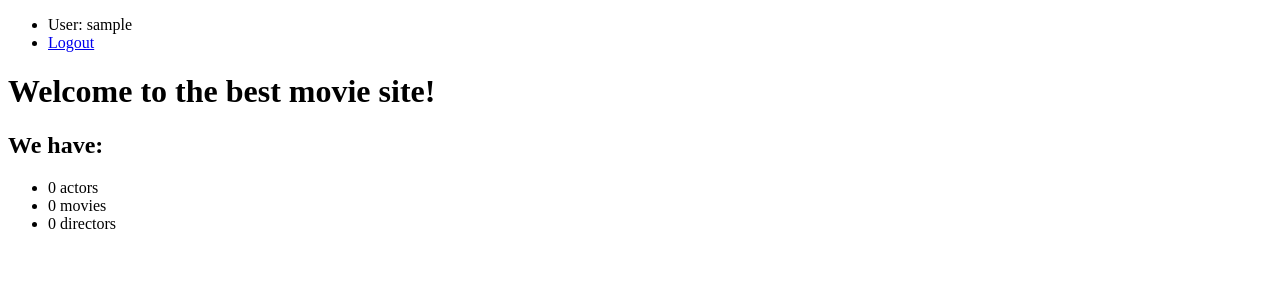
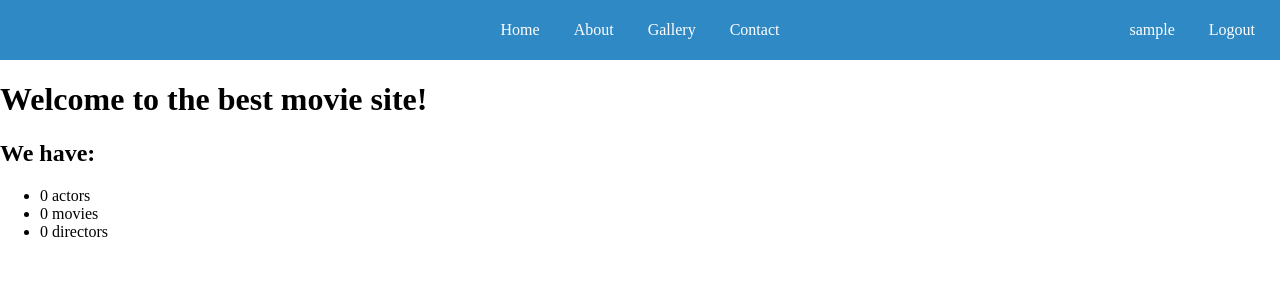
Before and after one commit to Yuruch/movie-site, a Django app: page / in a window 1280 px wide. Shown: the top 300 px of the page. Run offline with Django 5.2, Linux system fonts and the light colour scheme; the visitor is signed in with stand-in values (Sample User, id 1); data that the repository does not hold is empty.

Commit message:
add header and styles

```diff
--- a/movie_site/settings.py
+++ b/movie_site/settings.py
@@ -119,6 +119,10 @@ USE_TZ = True
 
 STATIC_URL = "static/"
 
+STATICFILES_DIRS = (BASE_DIR / "static",)
+
+STATIC_ROOT = BASE_DIR / "staticfiles"
+
 # Default primary key field type
 # https://docs.djangoproject.com/en/5.0/ref/settings/#default-auto-field
 
--- /dev/null
+++ b/static/css/style.css
@@ -0,0 +1,56 @@
+body {
+  margin: 0;
+}
+
+header {
+  width: 100%;
+  height: 60px;
+  background-color: #3498db;
+  text-align: center;
+  position: fixed;
+  top: 0;
+  overflow: hidden;
+}
+
+header h1 {
+  font-size: 42px;
+  color: #fff;
+  line-height: 230px;
+  text-transform: uppercase;
+  font-weight: 100;
+}
+
+nav {
+  position: absolute;
+  bottom: 0;
+  height: 60px;
+  line-height: 60px;
+  width: 100%;
+  background-color: rgba(0,0,0,.1);
+}
+
+nav a {
+  color: #fff;
+  display: inline-block;
+  padding: 10px 15px;
+  line-height: 1;
+  text-decoration: none;
+}
+
+nav .auth-links {
+  position: absolute;
+  right: 10px;
+  top: 50%;
+  transform: translateY(-50%);
+}
+
+nav .auth-links a,
+nav .auth-links span {
+  color: #fff;
+  padding: 10px 15px;
+  text-decoration: none;
+}
+
+.content {
+  padding-top: 60px;
+}
--- a/templates/base.html
+++ b/templates/base.html
@@ -6,10 +6,15 @@
         content="width=device-width, user-scalable=no, initial-scale=1.0, maximum-scale=1.0, minimum-scale=1.0">
   <meta http-equiv="X-UA-Compatible" content="ie=edge">
   <title>Movies</title>
+  {% load static %}
+  <link rel="stylesheet" href="{% static 'css/style.css' %}">
 </head>
 <body>
-  {% block content %}
+  {% include "includes/header.html" %}
+  <div class="content">
+    {% block content %}
 
-  {% endblock %}
+    {% endblock %}
+  </div>
 </body>
 </html>
--- /dev/null
+++ b/templates/includes/header.html
@@ -0,0 +1,17 @@
+<header>
+  <nav>
+    <a href="">Home</a>
+    <a href="">About</a>
+    <a href="">Gallery</a>
+    <a href="">Contact</a>
+
+    <div class="auth-links">
+      {% if user.is_authenticated %}
+        <span>{{ user.get_username }}</span>
+        <a class="full-left" href="{% url 'logout'%}?next={{request.path}}">Logout</a>
+      {% else %}
+        <a class="full-left" href="{% url 'login'%}?next={{request.path}}">Login</a>
+      {% endif %}
+    </div>
+  </nav>
+</header>
--- a/templates/movie/index.html
+++ b/templates/movie/index.html
@@ -1,14 +1,5 @@
 {% extends "base.html" %}
 {% block content %}
-  <ul>
-    {% if user.is_authenticated %}
-      <li>User: {{ user.get_username }}</li>
-      <li ><a href="{% url 'logout'%}?next={{request.path}}">Logout</a></li>
-    {% else %}
-      <li><a href="{% url 'login'%}?next={{request.path}}">Login</a></li>
-    {% endif %}
-  </ul>
-
   <h1>Welcome to the best movie site!</h1>
   <h2>We have:</h2>
   <ul>
```
